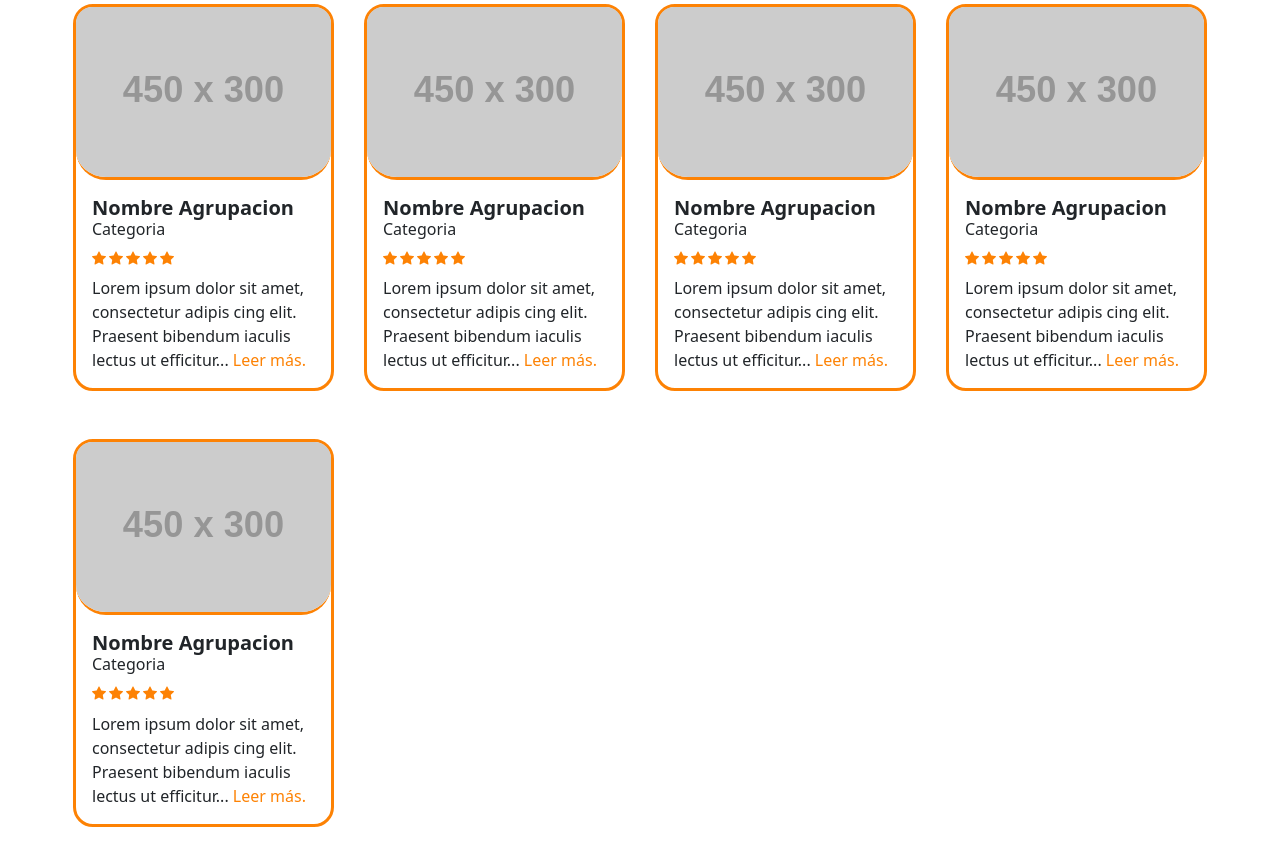
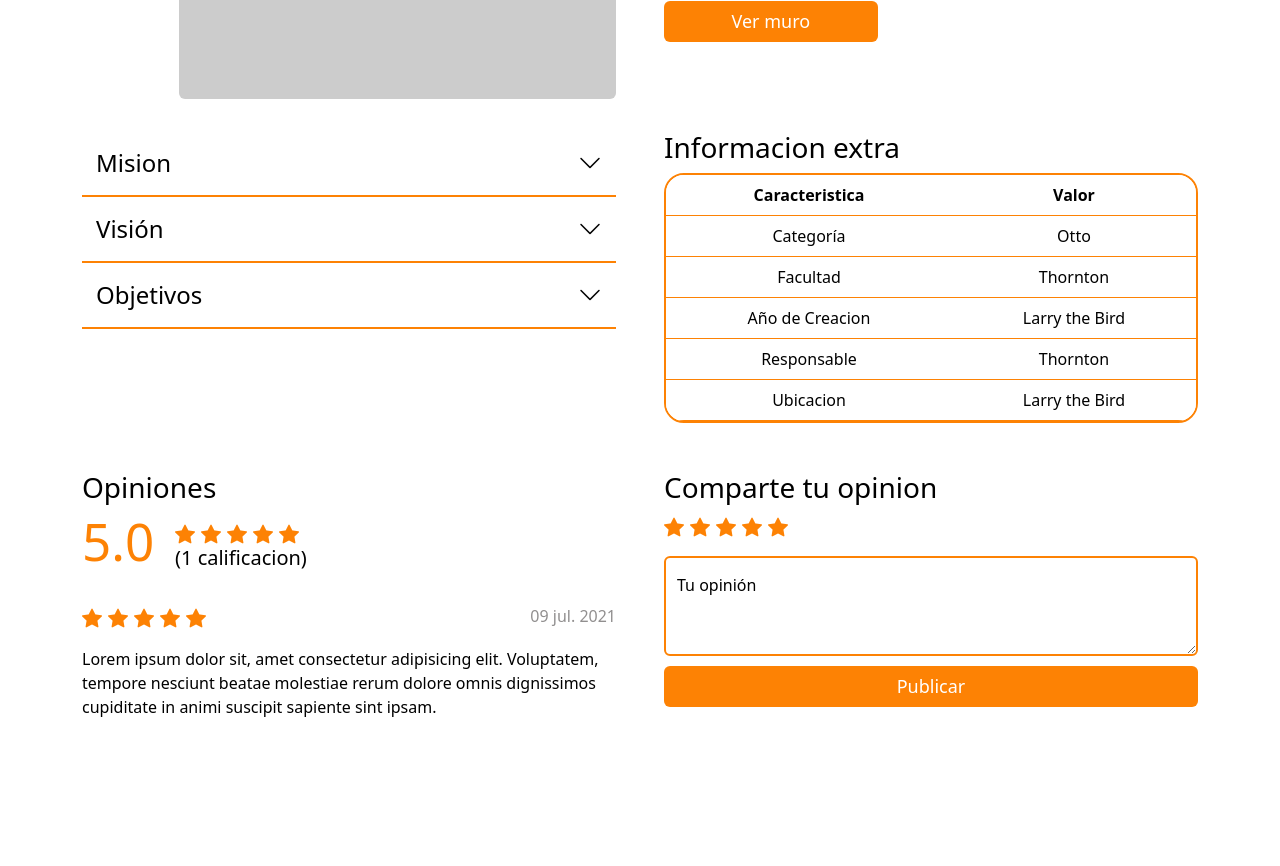
Before and after one commit to CarlosMarcaa/Proyecto-Sistemas-de-Informacion, a React (Vite) app: page /groups in a window 1280 px wide. Shown: the part 480-1346 px from the top of the page. After the commit the page ends 1295 px from the top, so only its background shows below. Built offline with nearby package versions, Linux system fonts and the light colour scheme.

Commit message:
responsive de ProfileGroup Listo

```diff
--- a/src/App.css
+++ b/src/App.css
@@ -393,4 +393,109 @@ header{
 }
 
 
-/**  **/
+/** profile-group **/
+.profile-group .col-lg-6{
+  margin-bottom: 2rem;
+}
+.profile-group .img-profile{
+  text-align: end;
+}
+.profile-group img{
+  height: 350px;
+}
+.profile-group .ruta-grupo {
+  font-size: 15px;
+  font-weight: 300;
+}
+.profile-group h2 {
+  margin-top: 1.5rem;
+  margin-bottom: 0;
+}
+.profile-group .bi-star-fill{
+  color: #FD8204;
+  font-size: 20px;
+  margin-right: 6px;
+  margin-bottom: 5px;
+}
+.profile-group .btn-profile-group{
+  background-color: #FD8204;
+  color: #ffff;
+  margin-top: 2%;
+  margin-bottom: 2%;
+  width: 40%;
+  font-size: 18px;
+}
+.profile-group a, .profile-group a:hover{
+  text-decoration: none;
+  color: black;
+  font-size: 24px;
+  font-weight: 500;
+}
+
+.profile-group .title-collapse{
+  border-bottom: #FD8204 2px solid;
+  padding: 14px;
+  display: flex;
+  justify-content: space-around;
+}
+.profile-group .title-collapse i{
+  margin-left: auto;
+}
+.profile-group .collapse{
+  margin: 15px 0;
+}
+.profile-group .table{
+  border: #FD8204  2.5px solid;
+  border-radius: 20px;
+  border-collapse: separate;
+  border-spacing: 0;
+  overflow: hidden;
+  text-align: center;
+}
+.profile-group .puntuacion-general{
+  margin-bottom: 5%;
+}
+.profile-group .puntuacion-total{
+  text-align: end;
+  align-content: center;
+}
+.profile-group .puntuacion-total h1{
+  color: #FD8204;
+  font-weight: 500;
+}
+.profile-group .puntuacion-estrellas{
+  align-content: center;
+}
+.profile-group h5{
+  margin: 0;
+  margin-top: -8px;
+}
+.profile-group .top-comentario .col-lg-6{
+  margin: 0;
+}
+.profile-group .top-comentario .fecha{
+  text-align: end;
+  color: #918F8F;
+}
+.profile-group .comentar textarea{
+  border: #FD8204 2px solid;
+}
+.profile-group .comentar .btn-profile-group{
+  background-color: #FD8204;
+  color: #ffff;
+  margin-top: 2%;
+  margin-bottom: 2%;
+  width: 100%;
+  font-size: 18px;
+}
+
+@media (max-width: 450px) {
+  .profile-group .puntuacion-total {
+    text-align: justify;
+    align-content: center;
+  }
+  .profile-group .top-comentario .fecha {
+    text-align: justify;
+  }
+
+}
--- a/src/App.jsx
+++ b/src/App.jsx
@@ -3,7 +3,7 @@ import './App.css'
 import Landing from '../src/components/Landing'
 import Login from '../src/components/Login'
 import Register from '../src/components/Register'
-import Groups from '../src/components/Groups'
+import Groups from '../src/components/ProfileGroup'
 
 import {
   BrowserRouter as Router,
--- a/src/components/ProfileGroup.jsx
+++ b/src/components/ProfileGroup.jsx
@@ -6,9 +6,9 @@ const ProfileGroup = () => {
         <>
             <Navbar/>
             <HeaderSmall/>
-            <div className="container">
-                <div className="row gx-4 gx-lg-5 align-items-center my-5">
-                    <div className="col-lg-6">
+            <div className="container profile-group">
+                <div className="row gx-4 gx-lg-5 my-5">
+                    <div className="col-lg-6 img-profile">
                         <img
                         className="img-fluid rounded mb-4 mb-lg-0"
                         src="https://dummyimage.com/500x400/dee2e6/6c757d.jpg"
@@ -16,7 +16,7 @@ const ProfileGroup = () => {
                         />
                     </div>
                     <div className="col-lg-6">
-                        <span>Categoria / Nombre del grupo</span>
+                        <span className="ruta-grupo">Categoria / Nombre del grupo</span>
                         <h2 className="font-weight-light">Nombre Agrupacion</h2>
                         <div className="d-flex small text-warning mb-2">
                             <div className="bi-star-fill"></div>
@@ -30,37 +30,35 @@ const ProfileGroup = () => {
                         much fancy flare to it, but it makes a great use of the standard Bootstrap
                         core components. Feel free to use this template for any project you want!
                         </p>
-                        <a className="btn btn-primary" href="#!">
-                        Call to Action!
-                        </a>
+                        <a href="#" className="btn btn-profile-group">Ver muro</a>
                     </div>
                     <div className="col-lg-6">
+                        <a className="" data-bs-toggle="collapse" href="#collapseExample" role="button" aria-expanded="false" aria-controls="collapseExample">
                             <div className="title-collapse">
-                            <a className="" data-bs-toggle="collapse" href="#collapseExample" role="button" aria-expanded="false" aria-controls="collapseExample">
                                 Mision
                                 <i className="bi bi-chevron-down"></i>
+                            </div>
                         </a>
-                        </div>
                         <div className="collapse" id="collapseExample">
                             Some placeholder content for the collapse component. This panel is hidden
                             by default but revealed when the user activates the relevant trigger.
                         </div>
+                        <a className="" data-bs-toggle="collapse" href="#collapseExample2" role="button" aria-expanded="false" aria-controls="collapseExample">
                             <div className="title-collapse">
-                            <a className="" data-bs-toggle="collapse" href="#collapseExample2" role="button" aria-expanded="false" aria-controls="collapseExample">
                                 Visión
                                 <i className="bi bi-chevron-down"></i>
+                            </div>
                         </a>
-                        </div>
                         <div className="collapse" id="collapseExample2">
                             Some placeholder content for the collapse component. This panel is hidden
                             by default but revealed when the user activates the relevant trigger.
                         </div>
+                        <a className="" data-bs-toggle="collapse" href="#collapseExample3" role="button" aria-expanded="false" aria-controls="collapseExample">
                             <div className="title-collapse">
-                            <a className="" data-bs-toggle="collapse" href="#collapseExample3" role="button" aria-expanded="false" aria-controls="collapseExample">
                                 Objetivos
                                 <i className="bi bi-chevron-down"></i>
+                            </div>
                         </a>
-                        </div>
                         <div className="collapse" id="collapseExample3">
                             Some placeholder content for the collapse component. This panel is hidden
                             by default but revealed when the user activates the relevant trigger.
@@ -71,33 +69,56 @@ const ProfileGroup = () => {
                         <table className="table">
                             <thead>
                                 <tr>
-                                <th scope="col">First</th>
-                                <th scope="col">Last</th>
+                                <th scope="col">Caracteristica</th>
+                                <th scope="col">Valor</th>
                                 </tr>
                             </thead>
                             <tbody>
                                 <tr>
-                                <td>Mark</td>
+                                    <td>Categoría</td>
                                     <td>Otto</td>
                                 </tr>
                                 <tr>
-                                <td>Jacob</td>
+                                    <td>Facultad</td>
                                     <td>Thornton</td>
                                 </tr>
                                 <tr>
+                                    <td>Año de Creacion</td>
+                                    <td>Larry the Bird</td>
+                                </tr>
+                                <tr>
+                                    <td>Responsable</td>
                                     <td>Thornton</td>
-                                <td colSpan={2}>Larry the Bird</td>
+                                </tr>
+                                <tr>
+                                    <td>Ubicacion</td>
+                                    <td>Larry the Bird</td>
                                 </tr>
                             </tbody>
                         </table>
 
                     </div>
                     <div className="col-lg-6">
-                        <h3>Informacion extra</h3>
-                        <div className="col-lg-4">
+                        <h3>Opiniones</h3>
+                        <div className="row puntuacion-general">
+
+
+                            <div className="col-lg-2 puntuacion-total">
                                 <h1>5.0</h1>
                             </div>
-                        <div className="col-lg-8">
+                            <div className="col-lg-10 puntuacion-estrellas">
+                                <div className="d-flex small text-warning">
+                                    <div className="bi-star-fill"></div>
+                                    <div className="bi-star-fill"></div>
+                                    <div className="bi-star-fill"></div>
+                                    <div className="bi-star-fill"></div>
+                                    <div className="bi-star-fill"></div>
+                                </div>
+                                <h5>(1 calificacion)</h5>
+                            </div>
+                        </div>
+                        <div className="row top-comentario">
+                            <div className="col-lg-6 col-md-6">
                                 <div className="d-flex small text-warning mb-2">
                                     <div className="bi-star-fill"></div>
                                     <div className="bi-star-fill"></div>
@@ -105,24 +126,17 @@ const ProfileGroup = () => {
                                     <div className="bi-star-fill"></div>
                                     <div className="bi-star-fill"></div>
                                 </div>
-                            <h3>(1 calificacion)</h3>
                             </div>
-                        <div>
-                            <div className="d-flex small text-warning mb-2">
-                                <div className="bi-star-fill"></div>
-                                <div className="bi-star-fill"></div>
-                                <div className="bi-star-fill"></div>
-                                <div className="bi-star-fill"></div>
-                                <div className="bi-star-fill"></div>
+                            <div className="col-lg-6 col-md-6 fecha">
+                                <span>09 jul. 2021</span>
                             </div>
-                            <span>09 jul. 2021</span>
                             <p>Lorem ipsum dolor sit, amet consectetur adipisicing elit.
                                  Voluptatem, tempore nesciunt beatae molestiae rerum
                                  dolore omnis dignissimos cupiditate in animi suscipit
                                   sapiente sint ipsam.</p>
                         </div>
                     </div>
-                    <div className="col-lg-6">
+                    <div className="col-lg-6 comentar">
                         <h3>Comparte tu opinion</h3>
 
                         <div className="d-flex small text-warning mb-2">
@@ -143,7 +157,7 @@ const ProfileGroup = () => {
                             />
                             <label htmlFor="floatingTextarea2">Tu opinión</label>
                         </div>
-                        <a href="#" className="btn btn-login">Publicar</a>
+                        <a href="#" className="btn btn-profile-group">Publicar</a>
                     </div>
                 </div>
             </div>
```
Lines whose indentation alone changed are shown as unchanged.
